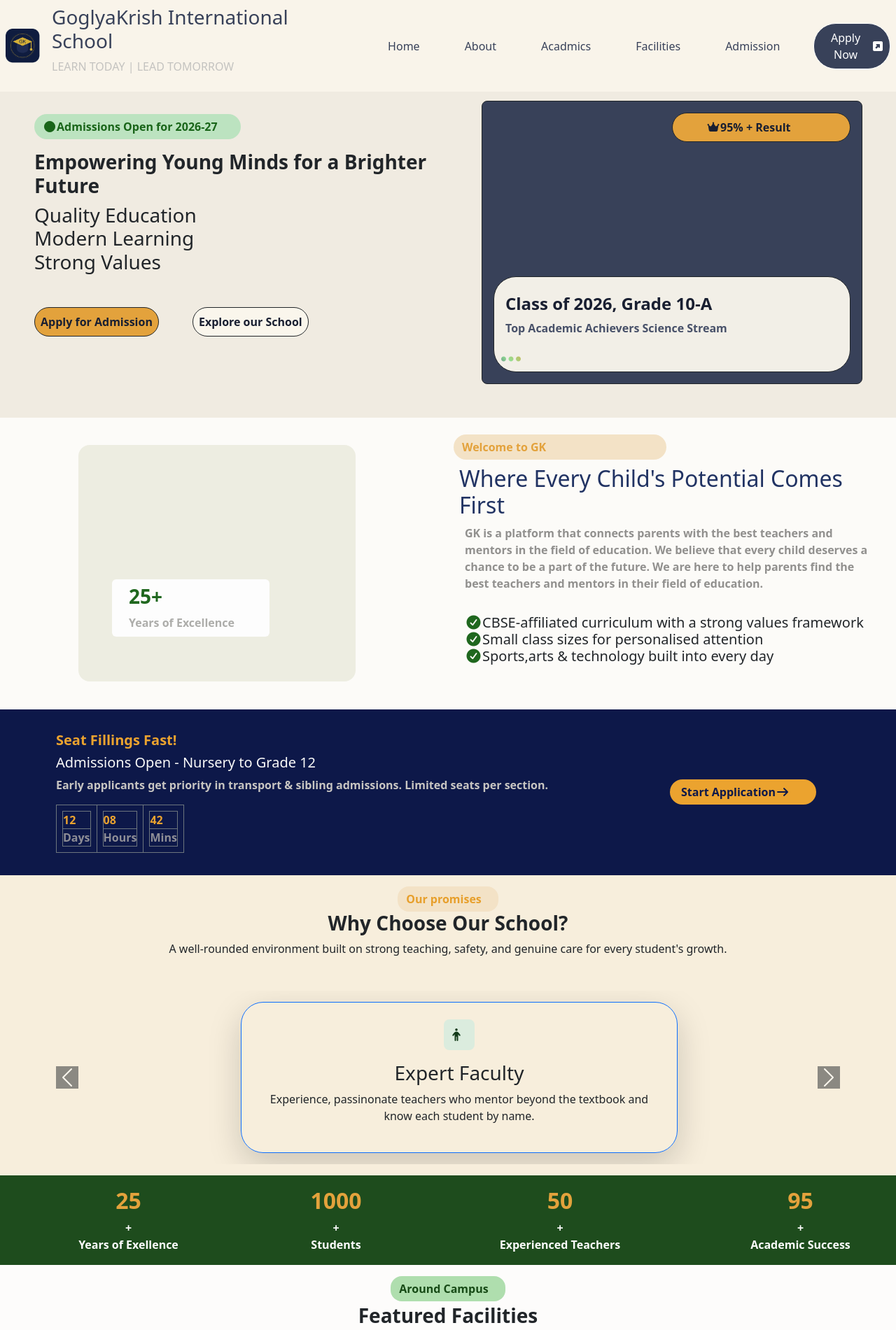
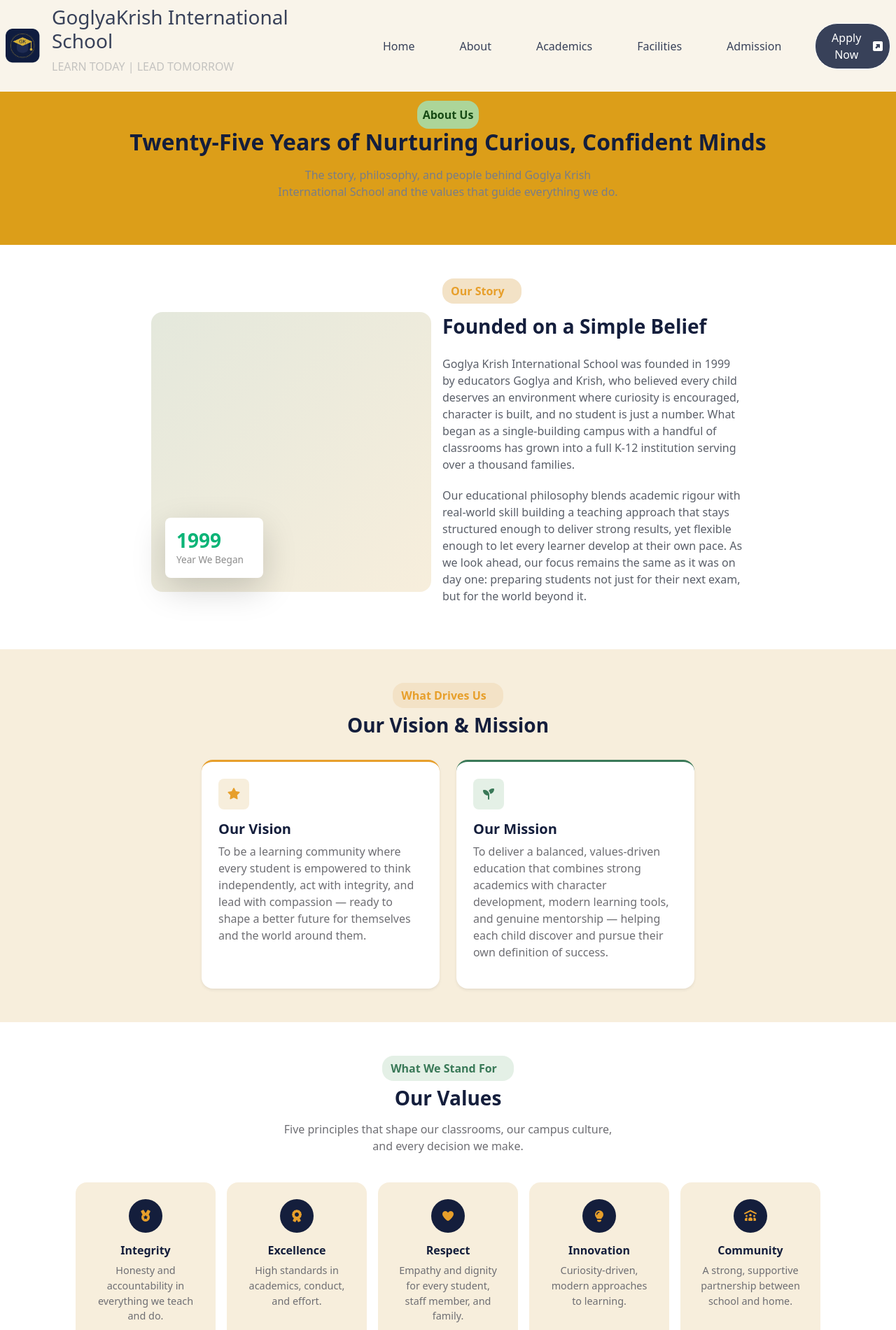
Before and after one commit to anjali-2511/gk-international-school-website, a React (Vite) app in the folder promotional-school-website/: page /about in a window 1280 px wide. Shown: the top 1901 px of the page at 70% size. Built offline with nearby package versions, Linux system fonts and the light colour scheme.

Commit message:
All File Updated

```diff
--- a/promotional-school-website/Components/Achievements.jsx
+++ b/promotional-school-website/Components/Achievements.jsx
@@ -7,9 +7,6 @@ function Achievements() {
     ];
     return(
         <>
-
-
-
 
         <div className="text-center p-5" style={{ backgroundColor: "rgb(13, 24, 73)" }}>
             <button className="btn btn-dark fw-bolder border-0 rounded-4 pe-4 mb-2 d-inline-flex align-items-center" style={{ color: "rgb(231, 159, 43)", backgroundColor: "rgba(231, 159, 43, 0.15)" }}>
--- a/promotional-school-website/Components/Footer.jsx
+++ b/promotional-school-website/Components/Footer.jsx
@@ -2,7 +2,7 @@ function Footer() {
     return (
         <>
 
-            <div className="pt-1 px-2 py-2 pe-3 ps-3" style={{ backgroundColor: "rgb(24, 37, 94)" }}>
+            <div className="pt-1 px-2 py-2 pe-3 ps-3 fixed-bottom" style={{ backgroundColor: "rgb(24, 37, 94)" }}>
                 <div className="d-flex justify-content-between flex-wrap ps-5 pe-5 pt-1 pb-2">
 
 
--- a/promotional-school-website/Components/Header.jsx
+++ b/promotional-school-website/Components/Header.jsx
@@ -1,7 +1,10 @@
 import logo from "../public/logo.png";
-import './header.css'
+import './header.css';
+import { Link } from "react-router-dom";
+
 
 function Header() {
+
     return (
         <>
             <nav className="navbar fixed-top navbar-expand-lg navbar-dark w-100 p-2" style={{ backgroundColor: "rgb(249, 244, 234)" }}>
@@ -23,23 +26,23 @@ function Header() {
                     <ul className="navbar-nav align-items-lg-center ">
 
                         <li className="nav-item ms-4 me-4">
-                            <a className="nav-link" href="/" style={{ color: "rgb(56, 65, 89)" }}>Home</a>
+                            <Link className="nav-link active" style={{ color: "rgb(56, 65, 89)" }} to="/">Home</Link>
                         </li>
 
                         <li className="nav-item ms-4 me-4">
-                            <a className="nav-link" href="/" style={{ color: "rgb(56, 65, 89)" }}>About</a>
+                            <Link className="nav-link" style={{ color: "rgb(56, 65, 89)" }} to="/about">About</Link>
                         </li>
 
                         <li className="nav-item ms-4 me-4">
-                            <a className="nav-link" href="/" style={{ color: "rgb(56, 65, 89)" }}>Acadmics</a>
+                             <Link className="nav-link" style={{ color: "rgb(56, 65, 89)" }} to="/academics">Academics</Link>
                         </li>
 
                         <li className="nav-item ms-4 me-4">
-                            <a className="nav-link" href="/" style={{ color: "rgb(56, 65, 89)" }}> Facilities</a>
+                             <Link className="nav-link" style={{ color: "rgb(56, 65, 89)" }} to="/facilities">Facilities</Link>
                         </li>
 
                         <li className="nav-item ms-4 me-4">
-                            <a className="nav-link" href="/" style={{ color: "rgb(56, 65, 89)" }}>Admission</a>
+                            <Link className="nav-link" style={{ color: "rgb(56, 65, 89)" }} to="/admission">Admission</Link>
                         </li>
                     </ul>
                 </div>
--- a/promotional-school-website/Components/PageBanner.jsx
+++ b/promotional-school-website/Components/PageBanner.jsx
@@ -1,7 +1,7 @@
 function PageBanner() {
     return (
         <>
-            <div className="text-center p-5" style={{ backgroundColor: "rgb(250, 244, 231)" }}>
+            <div className="text-center p-5" style={{ backgroundColor: "rgba(218, 151, 8, 0.93)" }}>
                 <button className="btn btn-dark fw-bolder border-0 rounded-4 p-2  d-inline-flex align-items-center" style={{ color: "rgba(8, 59, 7, 0.91)", backgroundColor: "rgba(168, 219, 167, 0.91)" }}>
                    About Us
                 </button>
--- a/promotional-school-website/Components/WhyOurSchool.jsx
+++ b/promotional-school-website/Components/WhyOurSchool.jsx
@@ -7,8 +7,6 @@ function WhyOurSchool() {
 
     return (
         <>
-
-
             <div className="text-center p-5" style={{ backgroundColor: "rgb(247, 238, 220)" }}>
                 <button className="btn btn-dark fw-bolder border-0 rounded-4 pe-4 mb-2 d-inline-flex align-items-center" style={{ color: "rgb(231, 159, 43)", backgroundColor: "rgb(243, 226, 198)" }}>
                     Beyond the Classroom
--- a/promotional-school-website/Pages/About.jsx
+++ b/promotional-school-website/Pages/About.jsx
@@ -5,6 +5,7 @@ import VisionAndMission from "../Components/Vision&Mission";
 import PrincipalMessage from "../Components/Principal'sMessage";
 import WhyOurSchool from "../Components/WhyOurSchool";
 import Achievements from "../Components/Achievements";
+import Footer from "../Components/Footer";
 
 function About(){
     return(
@@ -16,6 +17,7 @@ function About(){
         <PrincipalMessage/>
         <WhyOurSchool/>
         <Achievements/>
+        {/* <Footer/> */}
         </>
     )
 };
--- a/promotional-school-website/Pages/Home.jsx
+++ b/promotional-school-website/Pages/Home.jsx
@@ -15,11 +15,7 @@ import Footer from "../Components/Footer";
 function Home(){
     return(
         <>
-        <Header/>
-        <br />
-        <br />
-        <br />
-        <br />
+
 
 
         <Hero/>
--- a/promotional-school-website/package.json
+++ b/promotional-school-website/package.json
@@ -11,7 +11,8 @@
   },
   "dependencies": {
     "react": "^19.2.8",
-    "react-dom": "^19.2.8"
+    "react-dom": "^19.2.8",
+    "react-router-dom": "^7.18.3"
   },
   "devDependencies": {
     "@types/react": "^19.2.18",
--- a/promotional-school-website/src/App.jsx
+++ b/promotional-school-website/src/App.jsx
@@ -1,18 +1,31 @@
 import About from "../Pages/About";
 import Home from "../Pages/Home";
+// import Academics from "../Pages/Academics";
+// import Facilities from "../Pages/Facilities";
+// import Admission from "../Pages/Admission";
+import Header from "../Components/Header";
+import { BrowserRouter, Routes, Route } from "react-router-dom";
 
 
 function App() {
   return(
     <>
-    <Home/>
 
 
-
-
-
-
-    <About/>
+    <BrowserRouter>
+    <Header/>
+        <br />
+        <br />
+        <br />
+        <br />
+      <Routes>
+        <Route path="/" element={<Home />} />
+        <Route path="/about" element={<About />} />
+        {/* <Route path="/academics" element={<Academics />} />
+        <Route path="/facilities" element={<Facilities />} />
+        <Route path="/admission" element={<Admission />} /> */}
+      </Routes>
+    </BrowserRouter>
     </>
   )
 };
```
Also changed, not shown: 1 other file (tests, documents, lock files or other folders).
